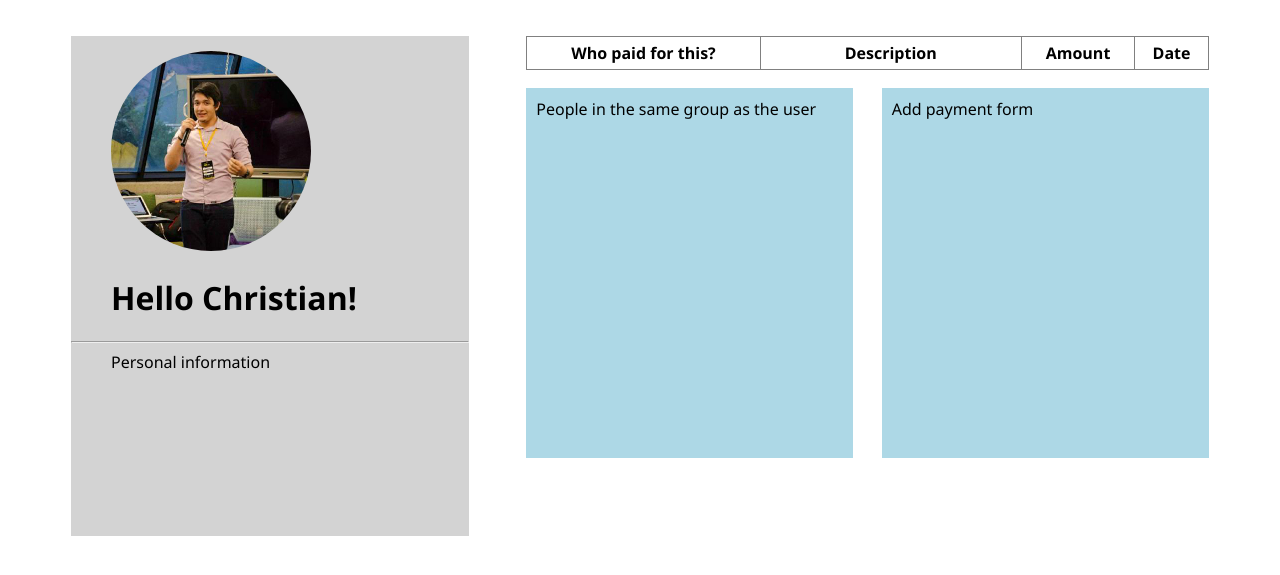
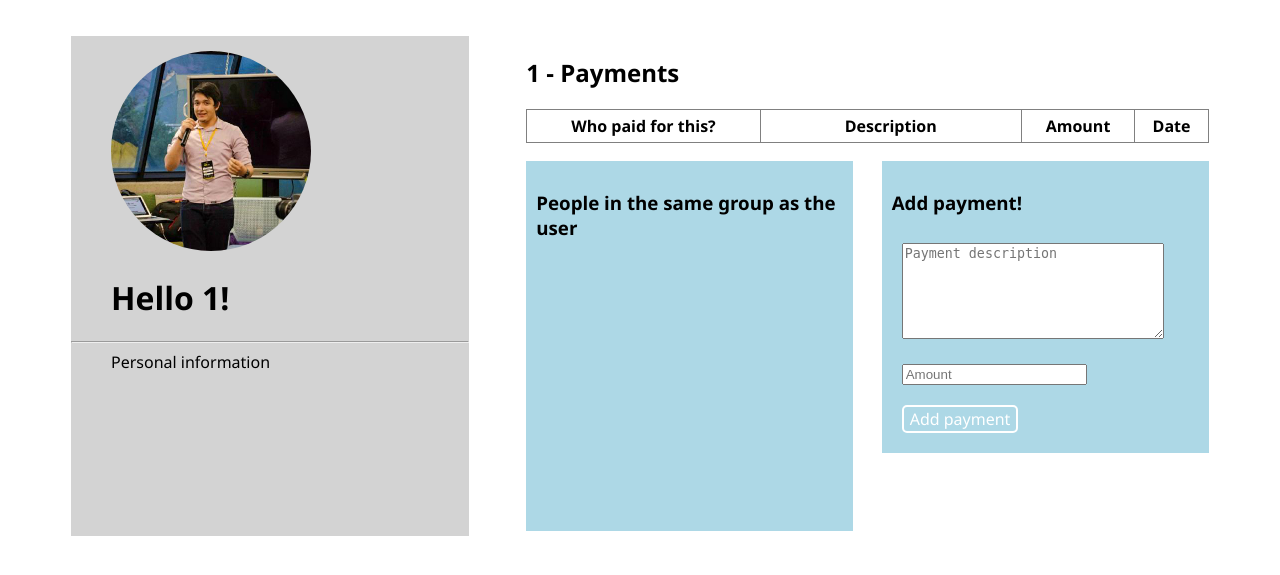
Before and after one commit to cndawson/BillSplit, a PHP site: page /main.php in a window 1280 px wide. Shown: the part 49-624 px from the top of the page. Run offline with PHP 8.4, Linux system fonts and the light colour scheme; the visitor is signed in with stand-in values (Sample User, id 1); data that the repository does not hold is empty.

Commit message:
Add payment form, shows groupName and user with sessions variables

```diff
--- a/BillSplit/DataBaseAdaptor.php
+++ b/BillSplit/DataBaseAdaptor.php
@@ -76,7 +76,9 @@
 		}
 
 		public function addPayment($user, $groupName, $description, $amount) {
-			$stmt = $this->DB->prepare( "insert into payments (username, groupName, description, amount) VALUES ('" . $user . "', '" . $groupName . "', '" . $description . "', '" . $amount . "', CURRENT_TIMESTAMP())" );
+			$stmt = $this->DB->prepare( "insert into payments (username, groupName, description, amount, date)".
+										 "VALUES ('" . $user . "', '" . $groupName . "', '" . $description .
+										 "', " . $amount . ", CURRENT_TIMESTAMP())" );
 			//$stmt = $this->DB->prepare( "insert into quotations (added, quote, author, rating, flagged) VALUES (now(), 'Rainbow Connection2', 'Kermit2', 0, 0)" );
 			$stmt->execute ();
 			return;
--- a/BillSplit/controller.php
+++ b/BillSplit/controller.php
@@ -76,6 +76,11 @@
 	echo json_encode ( $payments );
 }
 
+if(isset ( $_POST['paymentDescription']) && isset($_POST['amount'])){
+	$theDBA->addPayment($_SESSION['user'],$_SESSION['group'], $_POST['paymentDescription'], $_POST['amount']);
+	header('Location: main.php');
+}
+
 if (isset ( $_POST ['logout'] )) {
 	session_destroy ();
 	header ( 'Location: index.php' );
--- a/BillSplit/main.php
+++ b/BillSplit/main.php
@@ -27,7 +27,7 @@
 		<!-- Profile section -->
 		<img class="profilePicture" src="images/profilepicture.jpg"/>
 		<br>
-		<h1 id="welcomeMessage">Hello Christian!</h1>
+		<h1 id="welcomeMessage">Hello <?php echo $_SESSION ['user']?>!</h1>
 		<hr>
 		<div id="personalInfo">
 			<span class="font">Personal information</span>
@@ -37,16 +37,25 @@
 	<div id="right">
 		<?php
 		if (isset ( $_SESSION ['group'] )) {
-			echo "<div id=\"payments\">
+			echo "
+				  <h2><span class=\"font\">". $_SESSION ['group'] . " - Payments</h2></span>
+				  <div id=\"payments\">
 					Loading...
 				  </div>
 				  <br>
 				  <div id=\"bottom\">
 					  <div id=\"people\">
-						<span class=\"font\">People in the same group as the user</span>
+						<span class=\"font\"><h3>People in the same group as the user</h3></span>
 					  </div>
 					  <div id=\"addPayment\">
-						<span class=\"font\">Add payment form</span>
+						<span class=\"font\"><h3>Add payment!</h3>
+							<form action=\"controller.php\" method=\"POST\">
+								<textarea class=\"fields\" rows=\"6\" cols=\"30\" placeholder=\"Payment description\" name=\"paymentDescription\" required></textarea>
+								<input class=\"fields\" type=\"text\" pattern=\"[+-]?([0-9]*[.])?[0-9]+\" placeholder=\"Amount\" name=\"amount\" required>
+								<br>
+								<button class=\"buttonAdd\" type=\"submit\">Add payment</button>
+							</form>
+						</span>
 					  </div>
 				  </div>";
 		} else {
--- a/BillSplit/style.css
+++ b/BillSplit/style.css
@@ -80,7 +80,7 @@
 
 #addPayment{
 	width: 45%;
-	height: 350px;
+	height: auto;
 	float:right;
 	background-color: lightblue;
 	padding:10px;
@@ -105,3 +105,14 @@
 #personalInfo{
 	margin-left:10%;
 }
+
+.buttonAdd{
+	background-color:transparent;
+	border: solid white 2px;
+	border-radius:5px;
+	font-family:'Segoe UI';
+	color:white;
+	font-size:12pt;
+	cursor:pointer;
+	margin:10px;
+}
--- a/BillSplit/styleLogin.css
+++ b/BillSplit/styleLogin.css
@@ -19,6 +19,7 @@
 	font-family:'Segoe UI';
 	color:white;
 	font-size:12pt;
+	cursor: pointer;
 }
 
 form {
```
